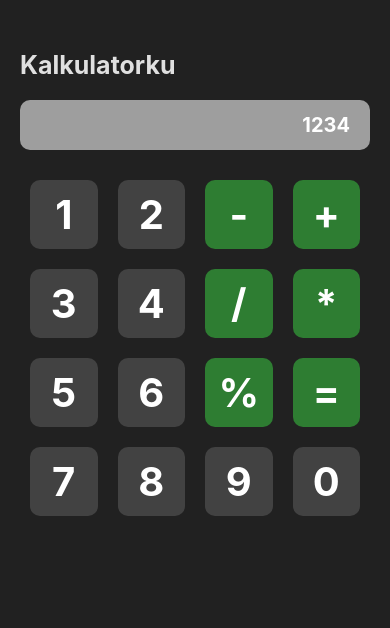
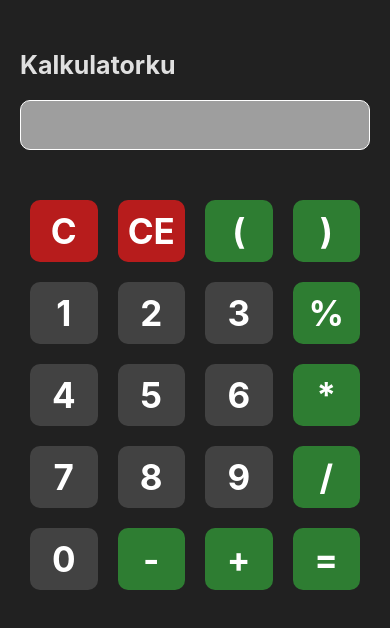
Before and after one commit to djamaatul/kalkulatorku, a React Native app: screen / in a window 390 px wide. Shown: the top 628 px of the page. Built offline with nearby package versions, Linux system fonts and the light colour scheme.

Commit message:
update array pattern ,make operator function with switch case and calculate with  eval method

```diff
--- a/src/components/Keypad.jsx
+++ b/src/components/Keypad.jsx
@@ -3,8 +3,15 @@ import { TouchableHighlight, StyleSheet, Text } from 'react-native';
 export default function Keypad(props) {
 	return (
 		<TouchableHighlight
-			style={{ ...style.keypad, backgroundColor: props.type == 'number' ? '#2E7D32' : '#424242' }}
-			onPress={() => props.handleClick(props.value)}
+			style={{
+				...style.keypad,
+				backgroundColor: props.value.match(/[C,CE]/)
+					? '#B71C1C'
+					: props.value.match(/[0-9]/)
+					? '#424242'
+					: '#2E7D32',
+			}}
+			onPress={props.handleClick}
 		>
 			<Text style={style.keypadText}>{props.value}</Text>
 		</TouchableHighlight>
@@ -22,7 +29,7 @@ const style = StyleSheet.create({
 	},
 	keypadText: {
 		color: 'white',
-		fontSize: 40,
+		fontSize: 35,
 		fontWeight: 'bold',
 	},
 });
--- a/src/screen/Display.jsx
+++ b/src/screen/Display.jsx
@@ -4,18 +4,32 @@ import { useState } from 'react';
 import Keypad from '../components/Keypad';
 
 export default function Display() {
-	const [output, setOutput] = useState('1234');
+	const [output, setOutput] = useState('');
 	const keypad = [
-		[1, 2, '-', '+'],
-		[3, 4, '/', '*'],
-		[5, 6, '%', '='],
-		[7, 8, 9, 0],
+		['C', 'CE', '(', ')'],
+		[1, 2, 3, '%'],
+		[4, 5, 6, '*'],
+		[7, 8, 9, '/'],
+		[0, '-', '+', '='],
 	];
 
 	const handleClick = (value) => {
+		switch (value) {
+			case 'C':
+				setOutput('');
+				break;
+			case 'CE':
+				setOutput(output.substring(0, output.length - 1));
+				break;
+			case '=':
+				setOutput(eval(output).toString());
+				break;
+
+			default:
 				setOutput(output + value);
+				break;
+		}
 	};
-
 	return (
 		<View>
 			<View style={style.title}>
@@ -24,22 +38,23 @@ export default function Display() {
 			<View style={style.output}>
 				<Text style={style.outputText}>{output}</Text>
 			</View>
+			<View style={style.keypadContainer}>
 				{keypad.map((e, index) => {
 					return (
 						<View style={style.keypadRow} key={index}>
-						{e.map((val) => {
-							let typee = typeof val;
+							{e.map((val, index) => {
 								return (
 									<Keypad
+										key={index}
 										value={val.toString()}
-									type={typee !== 'number' ? 'number' : 'operator'}
-									handleClick={handleClick}
+										handleClick={() => handleClick(val.toString())}
 									/>
 								);
 							})}
 						</View>
 					);
 				})}
+			</View>
 		</View>
 	);
 }
@@ -60,15 +75,19 @@ const style = StyleSheet.create({
 		alignItems: 'flex-end',
 		justifyContent: 'center',
 		paddingRight: 20,
+		borderWidth: 1,
+		borderColor: 'white',
 	},
 	outputText: {
 		color: 'white',
 		fontSize: 20,
 		fontWeight: 'bold',
 	},
+	keypadContainer: {
+		margin: 20,
+	},
 	keypadRow: {
 		flexDirection: 'row',
 		justifyContent: 'space-around',
-		paddingHorizontal: 20,
 	},
 });
```
Lines whose indentation alone changed are shown as unchanged.
